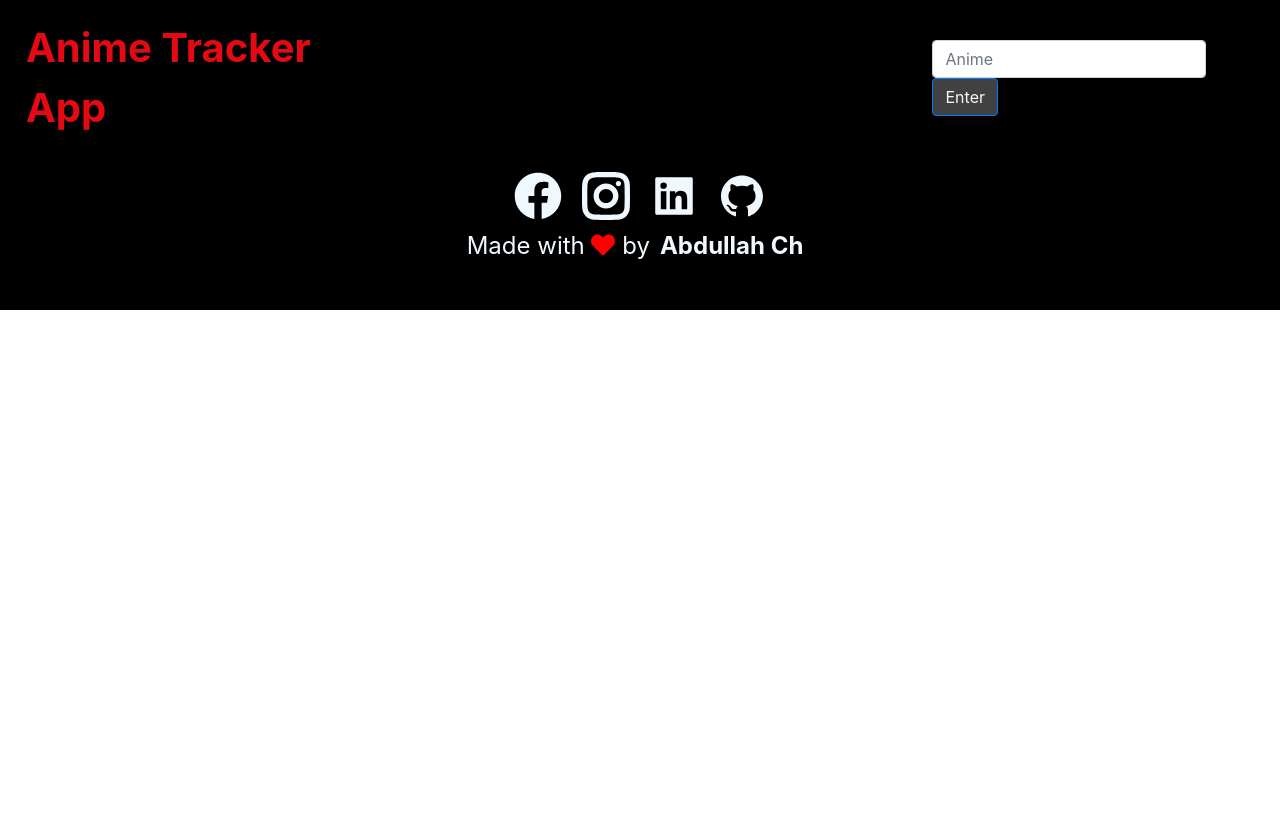
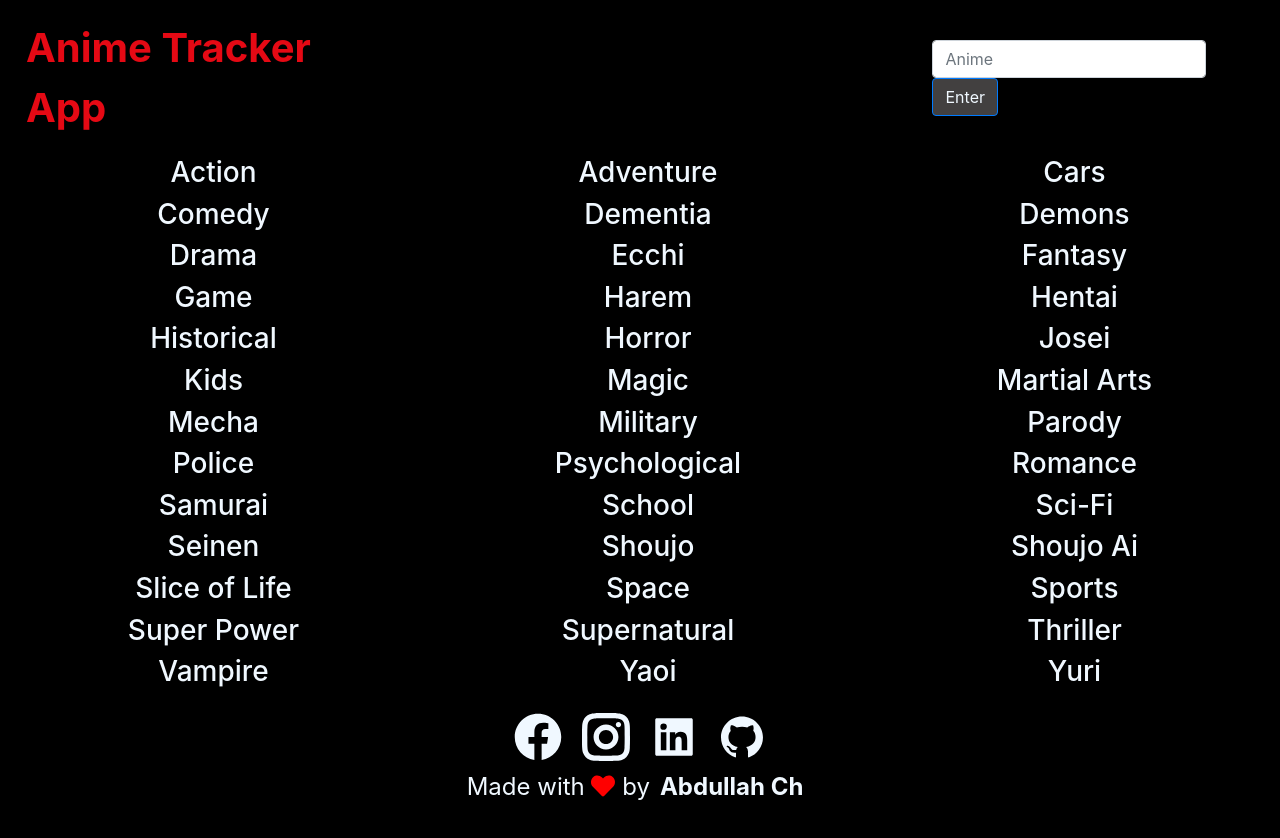
Before and after one commit to abdullah-ch/Anime-Tracker-Web-App, a React (Create React App) app: page /anime/categories in a window 1280 px wide. Shown: the top 838 px of the page. Before the commit the page ends 800 px from the top, so only its background shows below. Built offline with nearby package versions, Linux system fonts and the light colour scheme.

Commit message:
added categories/genres

```diff
--- a/src/App.js
+++ b/src/App.js
@@ -6,7 +6,9 @@ import { BrowserRouter as Router, Route } from "react-router-dom";
 import SearchBar from "./Components/SearchBar/SearchBar";
 import AnimeInfo from "./Components/AnimeInfo/AnimeInfo";
 import Cards from "./Components/Cards/Cards";
+import Genre from "./Components/Genre/Genre";
 import CustomFooter from "./Components/Footer/Footer";
+import GenreCard from "./Components/GenreCard/GenreCard";
 
 const App = () => {
   return (
@@ -16,6 +18,8 @@ const App = () => {
         <Route path="/" exact component={Main} />
         <Route path="/anime/info" component={AnimeInfo} />
         <Route path="/anime/cards" component={Cards} />
+        <Route path="/anime/categories" component={Genre} />
+        <Route path="/anime/genre" component={GenreCard} />
         <CustomFooter />
       </div>
     </Router>
--- a/src/App.module.css
+++ b/src/App.module.css
@@ -3,7 +3,10 @@
   padding: 0px;
 }
 
-.container{
+:root {
+  background-color: black;
+}
+.container {
   background-color: black;
 }
 
@@ -28,11 +31,9 @@
   background: rgba(255, 0, 0, 0.8);
   -webkit-box-shadow: inset 0 0 6px rgba(0, 0, 0, 0.5);
   box-shadow: none;
-
 }
 ::-webkit-scrollbar-thumb:window-inactive {
   background: rgba(255, 0, 0, 0.4);
-
 }
 
 ::-webkit-scrollbar-track {
--- a/src/Components/Cards/Cards.js
+++ b/src/Components/Cards/Cards.js
@@ -14,7 +14,6 @@ const Cards = () => {
   const callApi = async () => {
     const path = window.location.pathname.split("/");
     const animeName = path[path.length - 1];
-    console.log("anime name is", animeName);
     var results = await apiData(animeName);
     setAnimeArray(results);
   };
--- /dev/null
+++ b/src/Components/Genre/Genre.js
@@ -0,0 +1,23 @@
+import React from "react";
+import styles from "./Genre.module.css";
+import { genres } from "../../api";
+
+const Genre = () => {
+  return (
+    <div className={styles.gridContainer}>
+      {genres.map((genre, i) => (
+        <h3
+          className={styles.gridItem}
+          onClick={(event) => {
+            event.preventDefault();
+            window.location = `/anime/genre/${genre}/${i}`;
+          }}
+        >
+          {genre}
+        </h3>
+      ))}
+    </div>
+  );
+};
+
+export default Genre;
--- /dev/null
+++ b/src/Components/Genre/Genre.module.css
@@ -0,0 +1,10 @@
+.gridContainer {
+  display: grid;
+  grid-template-columns: auto auto auto;
+
+}
+
+.gridItem {
+  text-align: center;
+  color: aliceblue;
+}
--- /dev/null
+++ b/src/Components/GenreCard/GenreCard.js
@@ -0,0 +1,26 @@
+import React, { useEffect, useState } from "react";
+import styles from "./GenreCard.module.css";
+import { apiDataGenres } from "../../api";
+
+const GenreCard = () => {
+  const [genreArray, setGenreArray] = useState([]);
+  useEffect(() => {
+    callGenreApi();
+  }, []);
+
+  const callGenreApi = async () => {
+    const path = window.location.pathname.split("/");
+    let genreID = path[path.length - 1];
+    console.log("anime genre ID is", genreID++);
+    let genreData = await apiDataGenres(genreID);
+    setGenreArray(genreData);
+    console.log(genreArray);
+  };
+  return (
+    <div>
+      <h1> Genre Card</h1>
+    </div>
+  );
+};
+
+export default GenreCard;
--- a/src/Components/Main/Main.js
+++ b/src/Components/Main/Main.js
@@ -1,10 +1,12 @@
 import React from "react";
+import Menu from "../Menu/Menu";
 import TopAnime from "../TopAnime/TopAnime";
 import styles from "./Main.module.css";
 
 const Main = () => {
   return (
     <div className={styles.container}>
+      <Menu/>
       <TopAnime />
     </div>
   );
--- /dev/null
+++ b/src/Components/Menu/Menu.js
@@ -0,0 +1,32 @@
+import React from "react";
+import styles from "./Menu.module.css";
+
+const Menu = () => {
+  return (
+    <div>
+      <ul className={styles.categories}>
+        <li>
+          <a
+            href="null"
+            onClick={(event) => {
+              event.preventDefault();
+              window.location = "/anime/categories";
+            }}
+          >
+            Genres
+          </a>
+        </li>
+
+        <li>
+          <a href="null">Upcoming Anime</a>
+        </li>
+
+        <li>
+          <a href="null">Seasons</a>
+        </li>
+      </ul>
+    </div>
+  );
+};
+
+export default Menu;
--- /dev/null
+++ b/src/Components/Menu/Menu.module.css
@@ -0,0 +1,11 @@
+.categories {
+    padding-top: 5px;
+  text-align: center;
+   font-size: 250%;
+  font-weight: 500;
+}
+
+li {
+  display: inline;
+  margin: 20px;
+}
--- a/src/api.js
+++ b/src/api.js
@@ -4,7 +4,6 @@ const url = "https://api.jikan.moe/v3";
 
 export const apiData = async (name) => {
   try {
-    console.log("api calling with name", name);
     const {
       data: { results },
     } = await axios.get(`${url}/search/anime?q=${name}`);
@@ -51,19 +50,69 @@ export const apiDataDay = async () => {
       "saturday",
     ];
     var date = new Date();
-    console.log("Today's Date", date);
-    console.log("Today's Date bruh", date.getDay());
     var dayName = days[date.getDay()];
-    console.log("Today's Day is", dayName);
-    console.log("Today's DayNumber is", date.getDay());
+
     const {
       data: { [dayName]: day },
     } = await axios.get(`${url}/schedule/${dayName}`);
-
-    console.log("Today", day);
 
     return day;
   } catch (error) {
     console.log(error);
   }
 };
+
+export const apiDataGenres = async (genreID) => {
+  try {
+    console.log("mein aa rha hun");
+    const
+      apiGenre
+     = await axios.get(`${url}/genre/anime/${genreID}`);
+    console.log("Anime Genre Array is", apiGenre);
+    return apiGenre;
+  } catch (error) {
+    console.log(error);
+  }
+};
+
+export const genres = [
+  "Action",
+  "Adventure",
+  "Cars",
+  "Comedy",
+  "Dementia",
+  "Demons",
+  "Drama",
+  "Ecchi",
+  "Fantasy",
+  "Game",
+  "Harem",
+  "Hentai",
+  "Historical",
+  "Horror",
+  "Josei",
+  "Kids",
+  "Magic",
+  "Martial Arts",
+  "Mecha",
+  "Military",
+  "Parody",
+  "Police",
+  "Psychological",
+  "Romance",
+  "Samurai",
+  "School",
+  "Sci-Fi",
+  "Seinen",
+  "Shoujo",
+  "Shoujo Ai",
+  "Slice of Life",
+  "Space",
+  "Sports",
+  "Super Power",
+  "Supernatural",
+  "Thriller",
+  "Vampire",
+  "Yaoi",
+  "Yuri",
+];
```
Also changed, not shown: src/Components/GenreCard/GenreCard.module.css (added).
